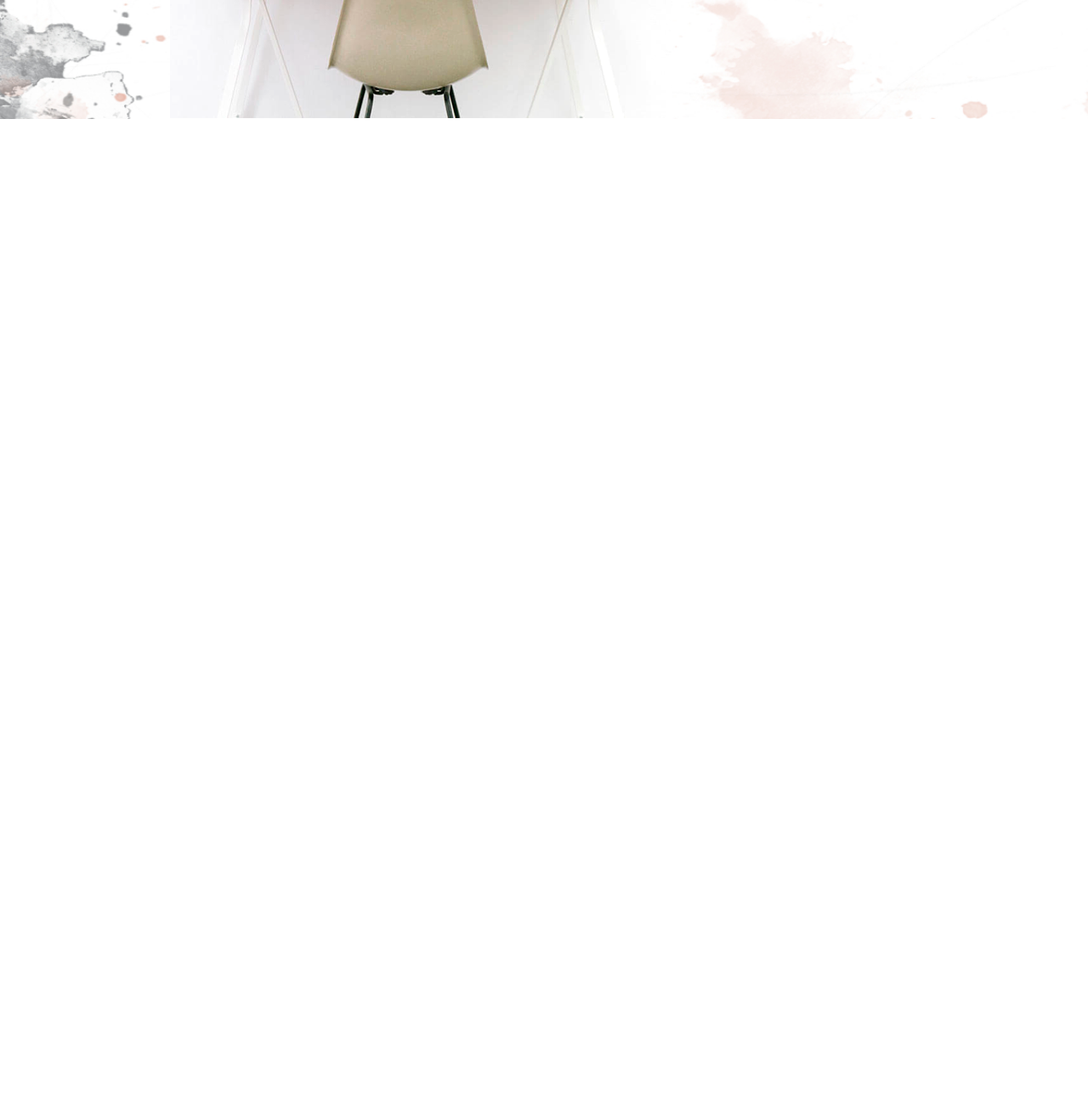
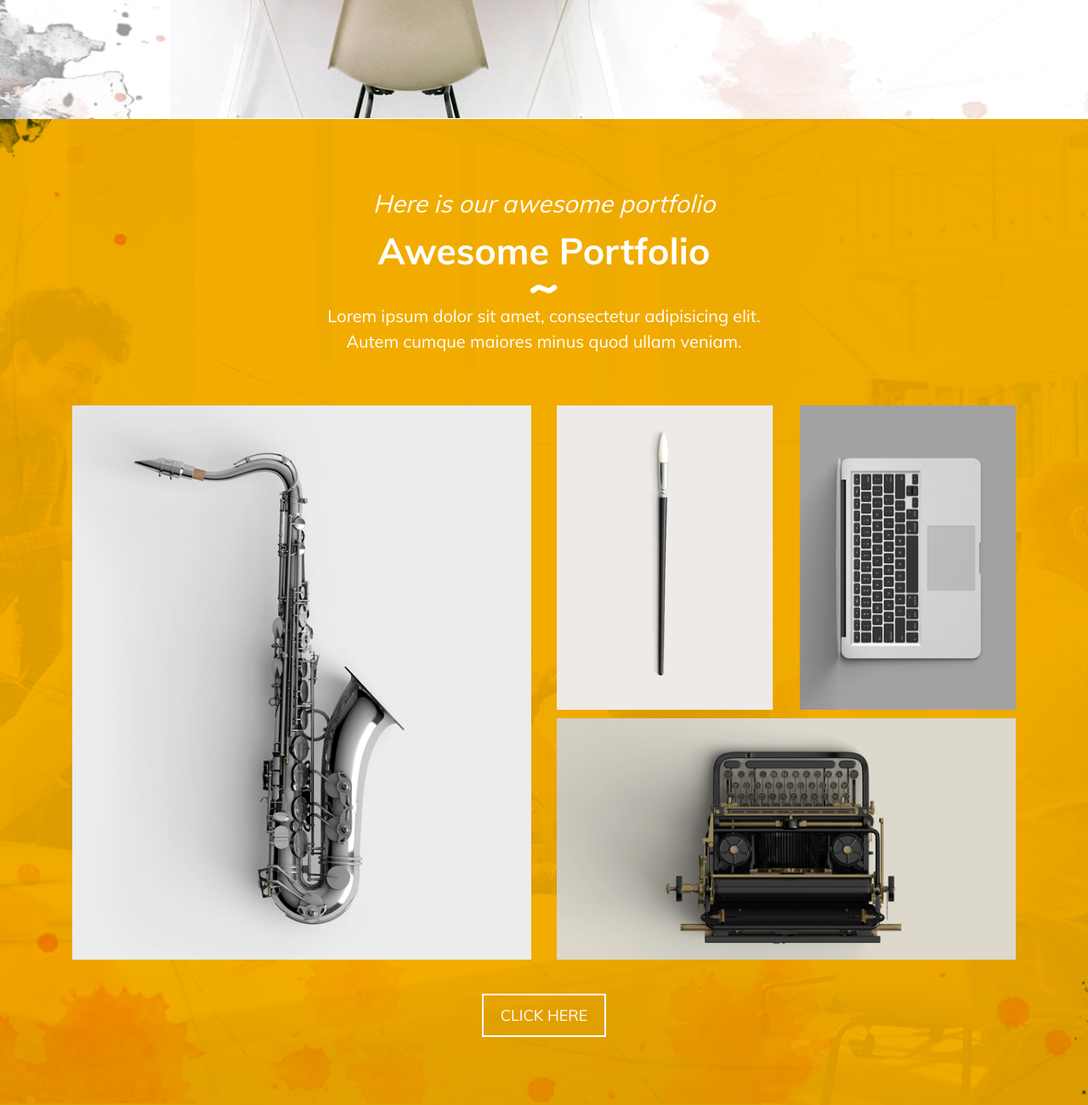
Before and after one commit to denysbraun85/CriativeAgency, a plain HTML site: page index.html in a window 1280 px wide. Shown: the part 1353-2653 px from the top of the page at 85% size. Before the commit the page ends 1493 px from the top, so only its background shows below. Drawn offline with nearby package versions, Linux system fonts and the light colour scheme.

Commit message:
section portfolio

```diff
--- a/css/style.css
+++ b/css/style.css
@@ -286,6 +286,40 @@ img {
   line-height: 1.6rem;
   text-align: center;
 }
+/* Section-portfolio */
+.section-portfolio {
+  background: url("../img/portfolio-bg.jpg") no-repeat;
+  background-size: cover;
+}
+.section-portfolio .head-container {
+  text-align: center;
+}
+.section-portfolio .head-container .text-italic {
+  font-size: 2.9rem;
+  line-height: 3.9rem;
+  font-style: italic;
+  color: #ffffff;
+}
+.section-portfolio .head-container .text-head {
+  color: #ffffff;
+  font-size: 4.3rem;
+  line-height: 5.3rem;
+  font-family: 'Muli-bold', sans-serif;
+}
+.section-portfolio .head-container .text-inform {
+  color: #ffffff;
+  font-size: 2rem;
+  line-height: 3rem;
+  max-width: 50%;
+  margin: auto auto 6rem;
+}
+.section-portfolio .button {
+  display: block;
+  margin: 4rem auto auto;
+}
+.section-portfolio .typewriter-container {
+  margin-top: 1rem;
+}
 /* Media */
 @media (max-width: 1200px) {
   /* Main */
@@ -300,6 +334,10 @@ img {
     width: 40rem;
     max-width: 100%;
     z-index: -1;
+  }
+  /* section-portfolio */
+  .section-portfolio .typewriter-container {
+    margin-top: 1.2rem;
   }
 }
 @media (max-width: 992px) {
@@ -330,9 +368,17 @@ img {
   .main form input[type=text]:focus {
     border: 0.1rem solid #ffffff;
   }
+  /* Section-skills */
   .section-skills .table-skills {
     left: 17rem;
     width: 50%;
+  }
+  /* Section-portfolio */
+  .section-portfolio .head-container .text-inform {
+    max-width: 100%;
+  }
+  .section-portfolio .typewriter-container {
+    margin-top: 1.4rem;
   }
 }
 @media (max-width: 768px) {
@@ -426,6 +472,7 @@ img {
   .main .main-text-container .text-inform {
     font-size: 1.5rem;
   }
+  /* Section-skills */
   .section-skills .container-name {
     padding-top: 0;
     margin-bottom: 4rem;
@@ -443,13 +490,22 @@ img {
   .section-skills .pattern-skills {
     width: 25%;
   }
+  /* Section-portfolio */
+  .section-portfolio .typewriter-container {
+    margin-top: 1.5rem;
+  }
 }
 @media (max-width: 576px) {
   /* Main */
   .main .logo-container .tag-text {
     letter-spacing: 0.6rem;
   }
+  /* Section-skills */
   .section-skills .table-skills {
     display: none;
   }
+  /* Section-portfolio */
+  .section-portfolio .typewriter-container {
+    margin-top: 1.7rem;
+  }
 }
--- a/index.html
+++ b/index.html
@@ -128,6 +128,58 @@
       <img class="pattern-skills" src="img/pattern-skills.png" alt="pattern">
     </section>
 
+    <section class="section-portfolio">
+
+        <div class="container">
+
+            <div class="row">
+                <div class="col-xl-12">
+                    <div class="head-container">
+                        <p class="text-italic">Here is our awesome portfolio</p>
+                        <p class="text-head">Awesome Portfolio</p>
+                        <p><img src="img/wave-white.png" alt="wave"></p>
+                        <p class="text-inform">Lorem ipsum dolor sit amet, consectetur adipisicing elit. Autem cumque maiores minus quod ullam veniam.</p>
+                    </div>
+                </div>
+            </div>
+
+            <div class="row">
+
+                    <div class="col-xl-6 col-lg-6 col-md-6 col-sm-6 col-6">
+                        <img src="img/saxophone.png" alt="saxophone">
+                    </div>
+                    <div class="col-xl-6 col-lg-6 col-md-6 col-sm-6 col-6">
+                        <div class="row">
+                            <div class="col-xl-6 col-lg-6 col-md-6 col-sm-6 col-6">
+                                <img src="img/tassel.png" alt="tassel">
+                            </div>
+                            <div class="col-xl-6 col-lg-6 col-md-6 col-sm-6 col-6">
+                                <img src="img/notebook.png" alt="notebook">
+                            </div>
+                        </div>
+                            <div class="row">
+                                <div class="typewriter-container">
+                                    <div class="col-xl-12">
+                                        <img src="img/typewriter.png" alt="typewriter">
+                                    </div>
+                                </div>
+                            </div>
+
+
+                    </div>
+
+            </div>
+
+            <div class="row">
+                <div class="col-xl-12">
+                    <button type="button" class="btn btn-primary btn-lg button">Click here</button>
+                </div>
+            </div>
+
+        </div>
+
+    </section>
+
 
 
 
```
Also changed, not shown: img/notebook.png (added), img/portfolio-bg.jpg (added), img/saxophone.png (added), img/tassel.png (added), img/typewriter.png (added), img/wave-white.png (added).
